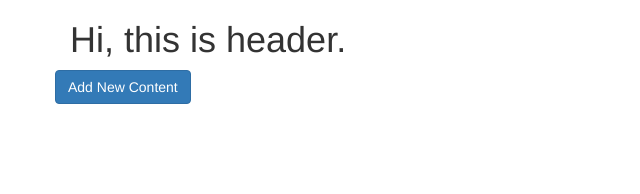
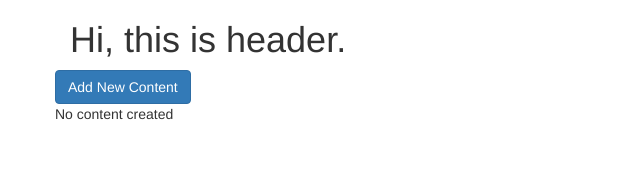
Before and after one commit to ibnuhalimm/angular-fundamentals, an Angular app: page / in a window 1280 px wide. Shown: the top 194 px of the page, without its empty margins (0-640 px from the left). Built offline with nearby package versions, Linux system fonts and the light colour scheme.

Commit message:
event binding : onClick

```diff
--- a/src/app/content/content.component.html
+++ b/src/app/content/content.component.html
@@ -1,8 +1,14 @@
 <app-header></app-header>
 <div class="row">
     <div class="col-12">
-        <button class="btn btn-primary" [disabled]="!allowNewContent">
+        <button
+            class="btn btn-primary"
+            [disabled]="!allowNewContent"
+            (click)="onCreateContent()">
             Add New Content
         </button>
+        <p class="mt-2">
+            {{ createContentStatus }}
+        </p>
     </div>
 </div>
--- a/src/app/content/content.component.ts
+++ b/src/app/content/content.component.ts
@@ -7,14 +7,19 @@ import { Component, OnInit } from '@angular/core';
 })
 export class ContentComponent implements OnInit {
     allowNewContent = false;
+    createContentStatus = 'No content created';
 
     constructor() {
         setTimeout(() => {
             this.allowNewContent = true;
-        }, 5000);
+        }, 3000);
     }
 
     ngOnInit(): void {
     }
 
+    onCreateContent() {
+        this.createContentStatus = 'Content was created!';
+    }
+
 }
```
